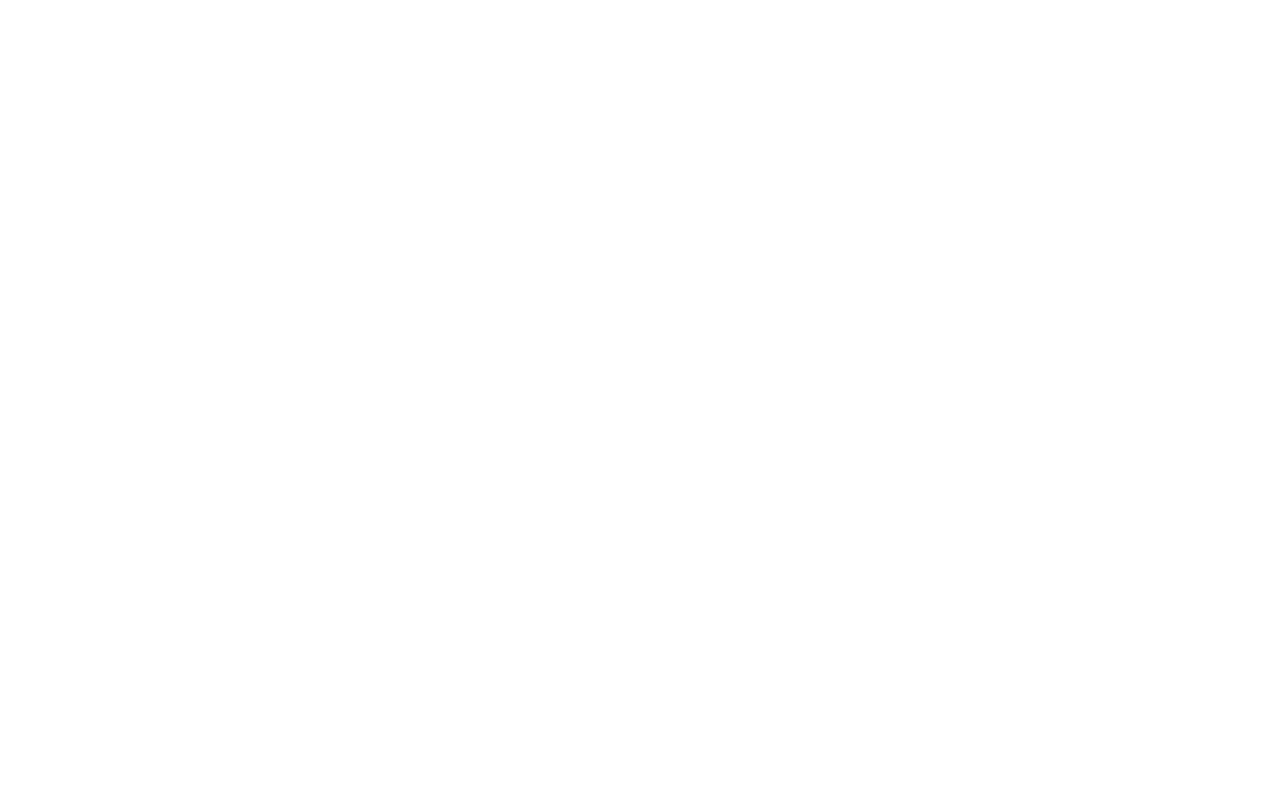
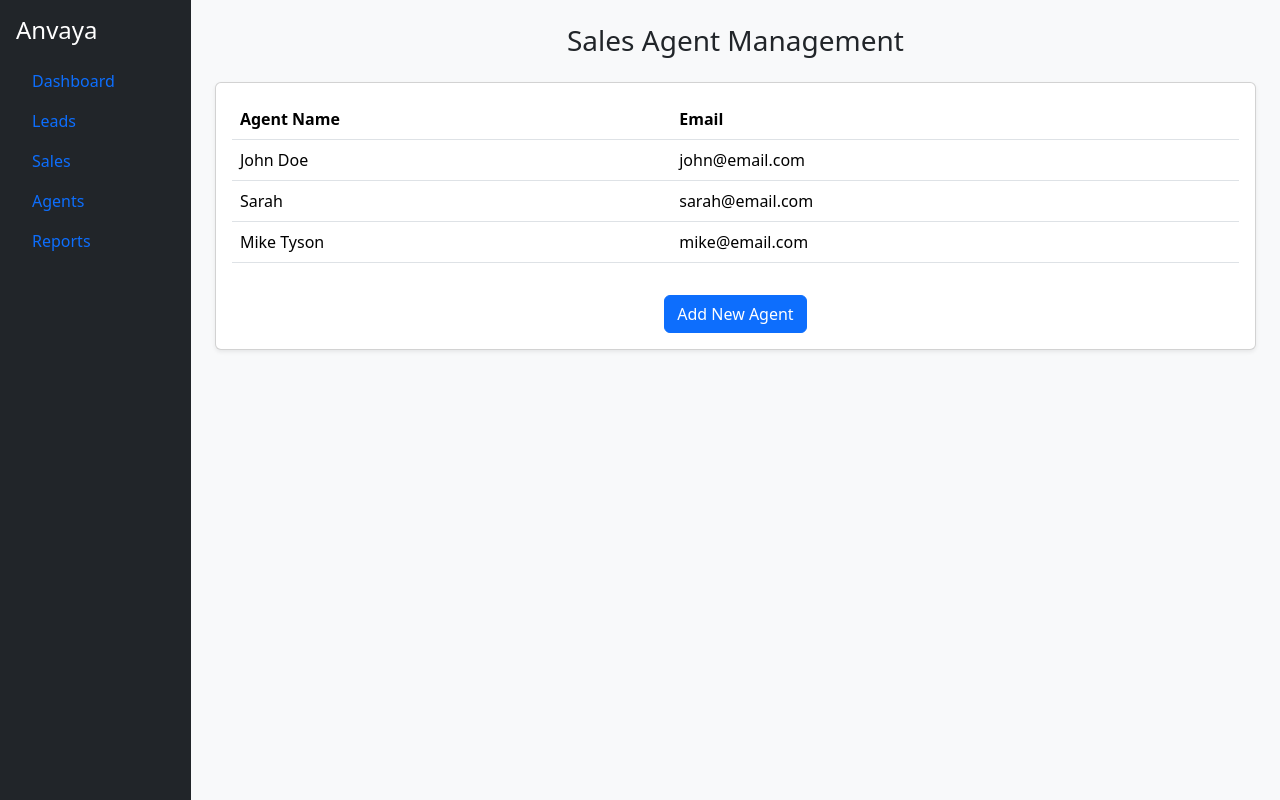
Before and after one commit to bhaskarbiswas04/Anvaya_CRM, a React app in the folder frontend/: page /sales in a window 1280 px wide. Before the commit this address had no page. Built offline with nearby package versions, Linux system fonts and the light colour scheme; the HTML template or start-up script is replaced by a standard one.

Commit message:
updt: Sales page with add sales agent

```diff
--- a/frontend/src/App.jsx
+++ b/frontend/src/App.jsx
@@ -9,6 +9,8 @@
 import LeadDetails from "./pages/LeadDetails";
 import LeadListPage from "./pages/LeadListPage";
 import AddLeadsPage from "./pages/AddLeadsPage";
+import SalesAgentsPage from "./pages/SalesAgentsPage";
+import AddAgentPage from "./pages/AddAgentPage";
 
 
 
@@ -19,6 +21,9 @@
       <Route path="/lead/:id" element={<LeadDetails />} />
       <Route path="/leads" element={<LeadListPage />} />
       <Route path="/add-lead" element={<AddLeadsPage />} />
+      <Route path="/sales" element={<SalesAgentsPage />} />
+      <Route path="/add-agent" element={<AddAgentPage />} />
+
       {/* <Route path="/leads" element={<Leads />} />
       <Route path="/sales" element={<Sales />} />
       <Route path="/agents" element={<Agents />} />
--- /dev/null
+++ b/frontend/src/context/AgentContext.jsx
@@ -0,0 +1,23 @@
+import { createContext, useContext, useState } from "react";
+
+const AgentContext = createContext();
+
+export const useAgents = () => useContext(AgentContext);
+
+export function AgentProvider({ children }) {
+  const [agents, setAgents] = useState([
+    { id: 1, name: "John Doe", email: "john@email.com" },
+    { id: 2, name: "Sarah", email: "sarah@email.com" },
+    { id: 3, name: "Mike Tyson", email: "mike@email.com" },
+  ]);
+
+  const addAgent = (agent) => {
+    setAgents((prev) => [...prev, { id: Date.now(), ...agent }]);
+  };
+
+  return (
+    <AgentContext.Provider value={{ agents, addAgent }}>
+      {children}
+    </AgentContext.Provider>
+  );
+}
--- a/frontend/src/main.jsx
+++ b/frontend/src/main.jsx
@@ -6,12 +6,15 @@
 import { createRoot } from "react-dom/client";
 import { BrowserRouter } from "react-router-dom";
 import { LeadProvider } from "./context/LeadContext";
+import { AgentProvider } from "./context/AgentContext.jsx";
 
 createRoot(document.getElementById("root")).render(
   <StrictMode>
     <BrowserRouter>
       <LeadProvider>
+        <AgentProvider>
         <App />
+        </AgentProvider>
       </LeadProvider>
     </BrowserRouter>
   </StrictMode>,
--- /dev/null
+++ b/frontend/src/pages/AddAgentPage.jsx
@@ -0,0 +1,76 @@
+import { useState } from "react";
+import { useNavigate } from "react-router-dom";
+import Sidebar from "../layouts/Sidebar";
+import { useAgents } from "../context/AgentContext";
+
+export default function AddAgentPage() {
+  const { addAgent } = useAgents();
+  const navigate = useNavigate();
+
+  const [sidebarOpen, setSidebarOpen] = useState(false);
+
+  const [name, setName] = useState("");
+  const [email, setEmail] = useState("");
+
+  const submit = () => {
+    if (!name.trim() || !email.trim()) return;
+
+    addAgent({
+      name,
+      email,
+    });
+
+    navigate("/sales");
+  };
+
+  return (
+    <div className="d-flex vh-100">
+      <Sidebar isOpen={sidebarOpen} toggle={() => setSidebarOpen(false)} />
+
+      <main className="flex-grow-1 p-4 bg-light container-fluid">
+        {/* Mobile Sidebar Toggle */}
+        <button
+          className="btn btn-dark d-md-none mb-3"
+          onClick={() => setSidebarOpen(true)}
+        >
+          ☰
+        </button>
+
+        <h3 className="mb-4 text-center">Add New Sales Agent</h3>
+
+        <div
+          className="card shadow-sm p-4 mx-auto"
+          style={{ maxWidth: "600px" }}
+        >
+          <div className="mb-3">
+            <label className="form-label">Agent Name</label>
+            <input
+              type="text"
+              className="form-control"
+              placeholder="Enter agent name"
+              value={name}
+              onChange={(e) => setName(e.target.value)}
+            />
+          </div>
+
+          <div className="mb-4">
+            <label className="form-label">Email Address</label>
+            <input
+              type="email"
+              className="form-control"
+              placeholder="Enter email address"
+              value={email}
+              onChange={(e) => setEmail(e.target.value)}
+            />
+          </div>
+
+          <div className="mt-3 d-flex justify-content-center">
+            <button className="btn btn-primary" onClick={submit}>
+              Create Agent
+            </button>
+          </div>
+        </div>
+      </main>
+    </div>
+  );
+}
--- /dev/null
+++ b/frontend/src/pages/SalesAgentsPage.jsx
@@ -0,0 +1,60 @@
+import { useState } from "react";
+import { useNavigate } from "react-router-dom";
+import Sidebar from "../layouts/Sidebar";
+import { useAgents } from "../context/AgentContext";
+
+export default function SalesAgentsPage() {
+  const { agents } = useAgents();
+  const navigate = useNavigate();
+  const [open, setOpen] = useState(false);
+  const [sidebarOpen, setSidebarOpen] = useState(false);
+
+  return (
+    <div className="d-flex vh-100">
+      <Sidebar isOpen={sidebarOpen} toggle={() => setSidebarOpen(false)} />
+
+      <main className="flex-grow-1 p-4 bg-light container-fluid">
+        {/* Mobile toggle */}
+        <button
+          className="btn btn-dark d-md-none mb-3"
+          onClick={() => setSidebarOpen(true)}
+        >
+          ☰
+        </button>
+
+        <h3 className="mb-4 text-center">Sales Agent Management</h3>
+
+        <div className="card shadow-sm p-3">
+          <table className="table">
+            <thead>
+              <tr>
+                <th>Agent Name</th>
+                <th>Email</th>
+              </tr>
+            </thead>
+
+            <tbody>
+              {agents.map((agent) => (
+                <tr key={agent.id}>
+                  <td>{agent.name}</td>
+                  <td>{agent.email}</td>
+                </tr>
+              ))}
+            </tbody>
+          </table>
+
+          <div className="mt-3 d-flex justify-content-center">
+            <button
+              className="btn btn-primary"
+              onClick={() => navigate("/add-agent")}
+            >
+              Add New Agent
+            </button>
+          </div>
+        </div>
+
+        {/* {open && <AddAgentModal close={() => setOpen(false)} />} */}
+      </main>
+    </div>
+  );
+}
```
Also changed, not shown: frontend/src/components/AgentList.jsx (added).
